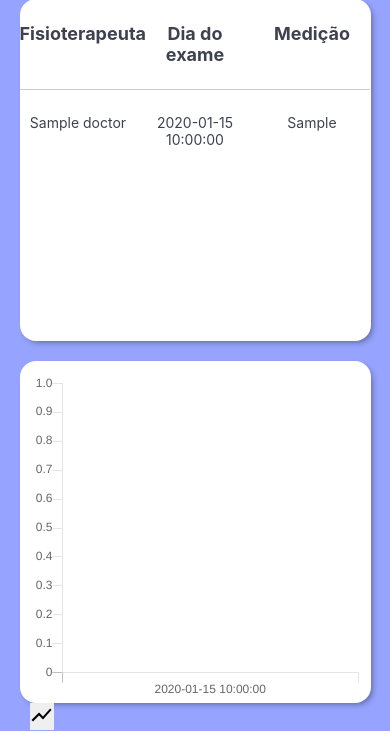
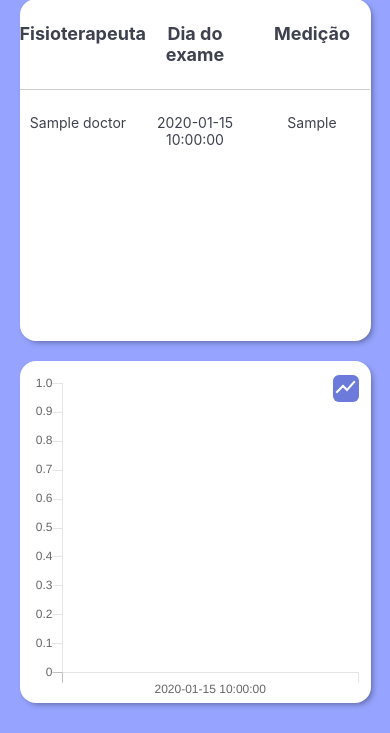
Before and after one commit to rnanc/dtm-evaluation, a Python web app: template templates/details.html in a window 390 px wide. Shown: the part 1052-1785 px from the top of the page. Run offline with Jinja, Linux system fonts and the light colour scheme; the template is opened without the code that fills it: most values are stand-ins (such as "Sample title", 1, 10 or a date in 2020).

Commit message:
fix: details

```diff
--- a/static/css/details.css
+++ b/static/css/details.css
@@ -279,7 +279,7 @@ td {
   transition: backgroud-color 250ms ease-in-out;
 }
 
-.item form buttom :hover{
+.item form button:hover{
   background-color: #bf0000;
 }
 
@@ -353,6 +353,26 @@ td {
   height: 308.44px;
   padding: 0 10px;
   padding-top: 15px;
+  position: relative;
+}
+
+.toggleLineChart{
+  position: absolute;
+  top: 14px;
+  right: 12px;
+  background-color: var(--primary-color);
+  color: white;
+  border-radius: 6px;
+  padding: 0 1px;
+  transition: background-color 250ms ease-in-out;
+}
+
+.toggleLineChart:hover{
+  background-color: #5366e0;
+}
+
+.toggleLineChart:focus{
+  outline: none;
 }
 
 @media (max-width: 1200px) {
@@ -367,6 +387,10 @@ td {
   .exams-header {
     margin-top: 10px;
     flex-direction: row;
+  }
+
+  .graph{
+    margin-bottom: 30px;
   }
 }
 
@@ -421,5 +445,3 @@ td {
     flex-direction: column;
   }
 }
-
-.button {}
```
